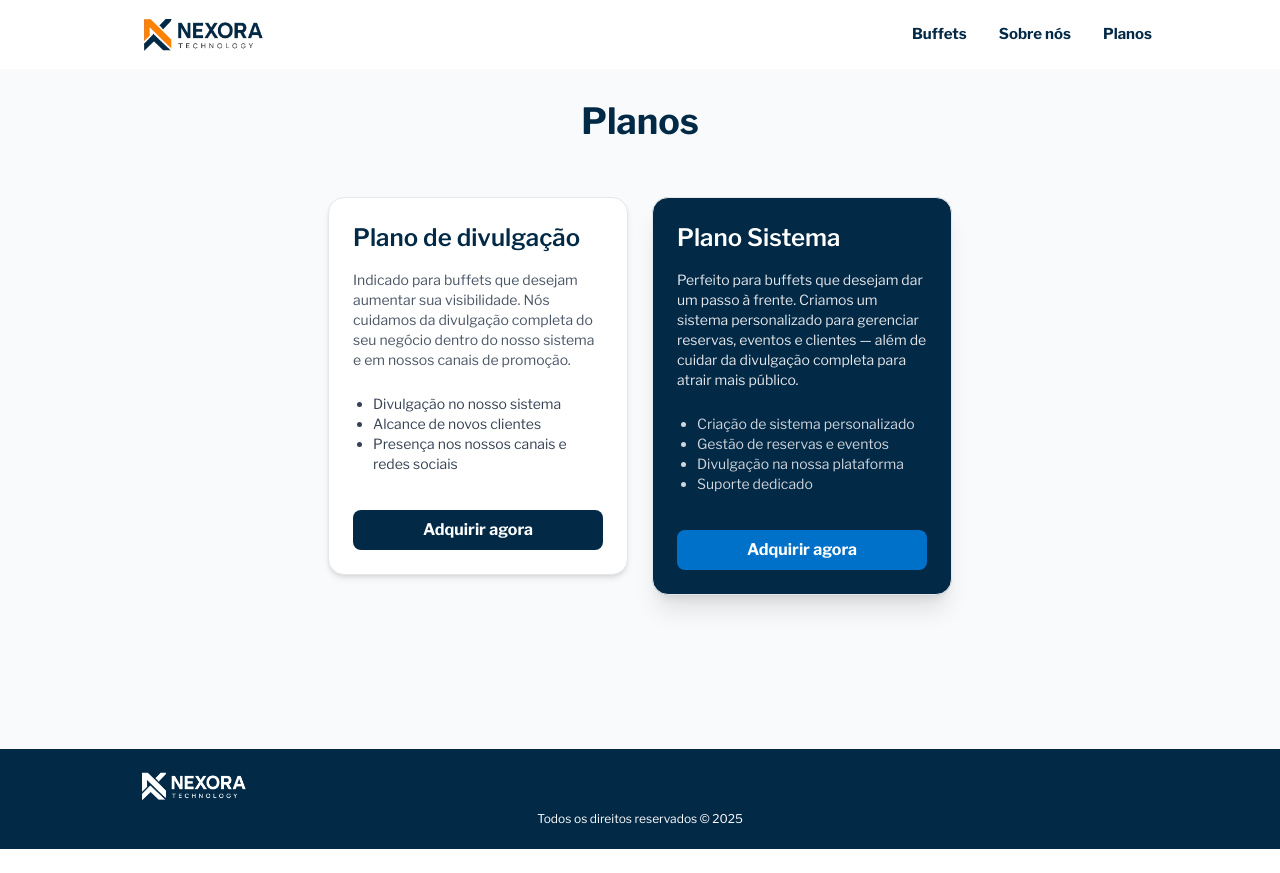
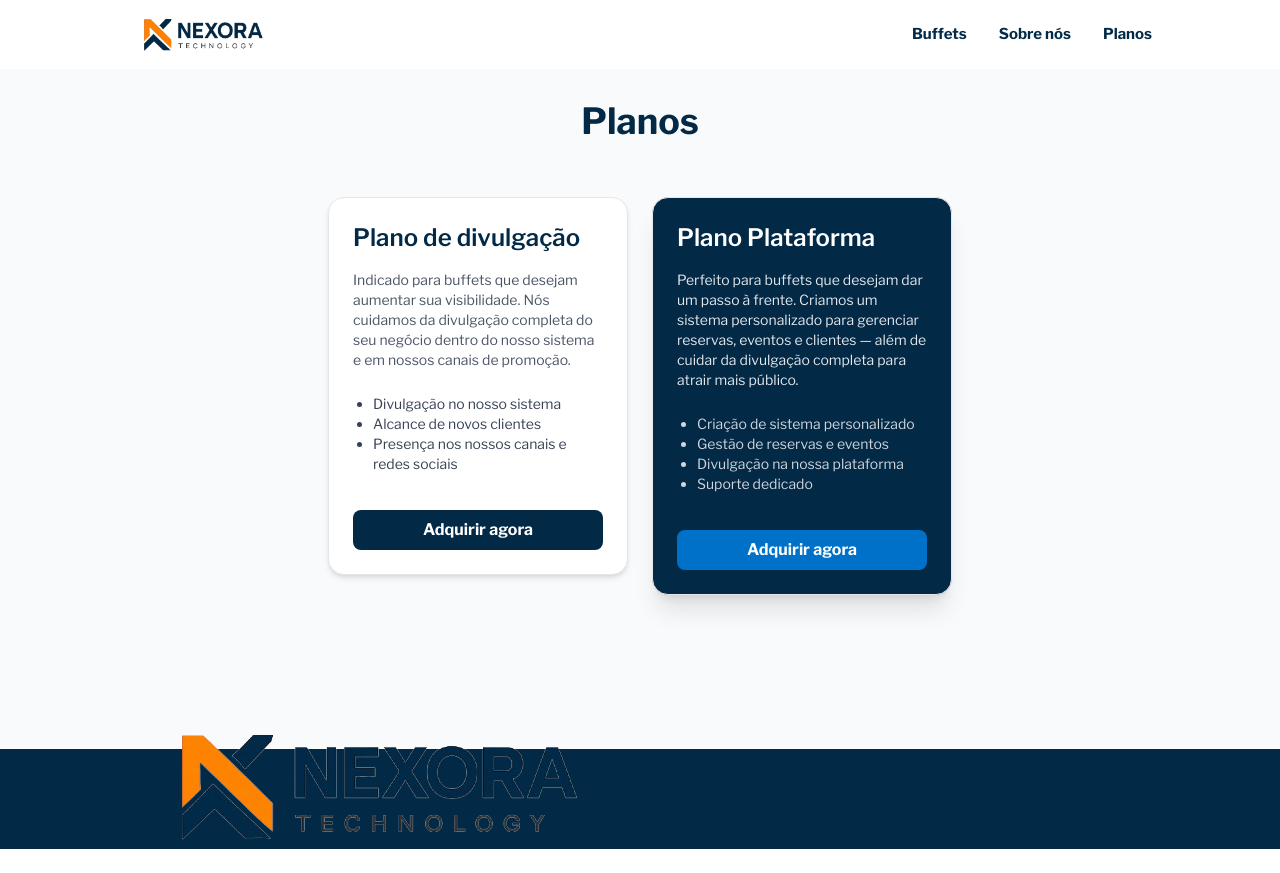
Before and after one commit to SimoneCastrillo/nexora, a React (Vite) app: page /planos in a window 1280 px wide. Before the commit the page ends 849 px from the top, so only its background shows below. Built offline with nearby package versions, Linux system fonts and the light colour scheme.

Commit message:
refactor - refatorando o nome dos planos

```diff
--- a/src/components/Footer/Footer.jsx
+++ b/src/components/Footer/Footer.jsx
@@ -5,7 +5,6 @@
                 <img
                     src="/src/assets/logo.png"
                     alt="Logo"
-                    className="h-8 filter invert brightness-0"
                 />
             </div>
             <p className="text-white text-center text-[12px] mt-2">Todos os direitos reservados &copy; 2025</p>
--- a/src/pages/Planos.jsx
+++ b/src/pages/Planos.jsx
@@ -1,5 +1,5 @@
+import Footer from "../components/Footer/Footer";
 import Header from "../components/Header/Header";
-import Footer from "../components/Footer/Footer";
 
 const Planos = () => {
     //funcao que redireciona par auma conversa no whatssap com o numero (11944878214) com uma mensagem pre montada
@@ -41,7 +41,7 @@
                     </div>
                     <div className="bg-[#022946] shadow-xl rounded-2xl p-6 w-full md:w-[300px]  flex flex-col gap-5 border border-gray-200">
                         <div>
-                            <h2 className="text-2xl font-semibold text-[#ffff] mb-4">Plano Sistema</h2>
+                            <h2 className="text-2xl font-semibold text-[#ffff] mb-4">Plano Plataforma</h2>
                             <p className="text-gray-200 mb-6 text-sm">
                                 Perfeito para buffets que desejam dar um passo à frente. Criamos um sistema personalizado para gerenciar reservas, eventos e clientes — além de cuidar da divulgação completa para atrair mais público.
                             </p>
```
